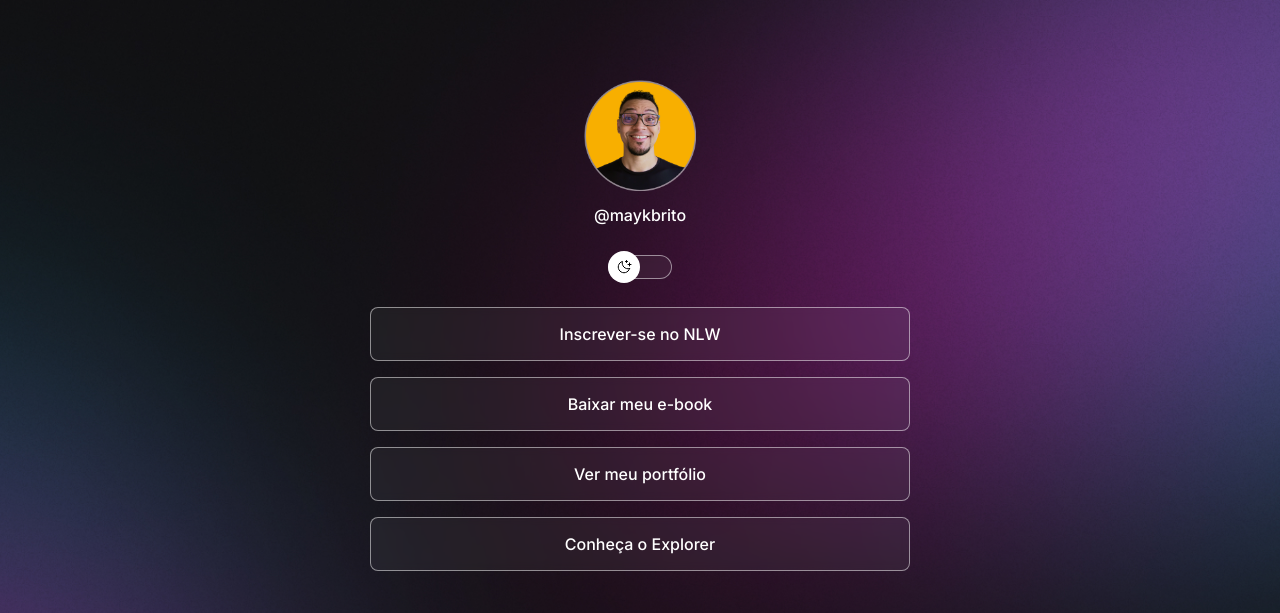
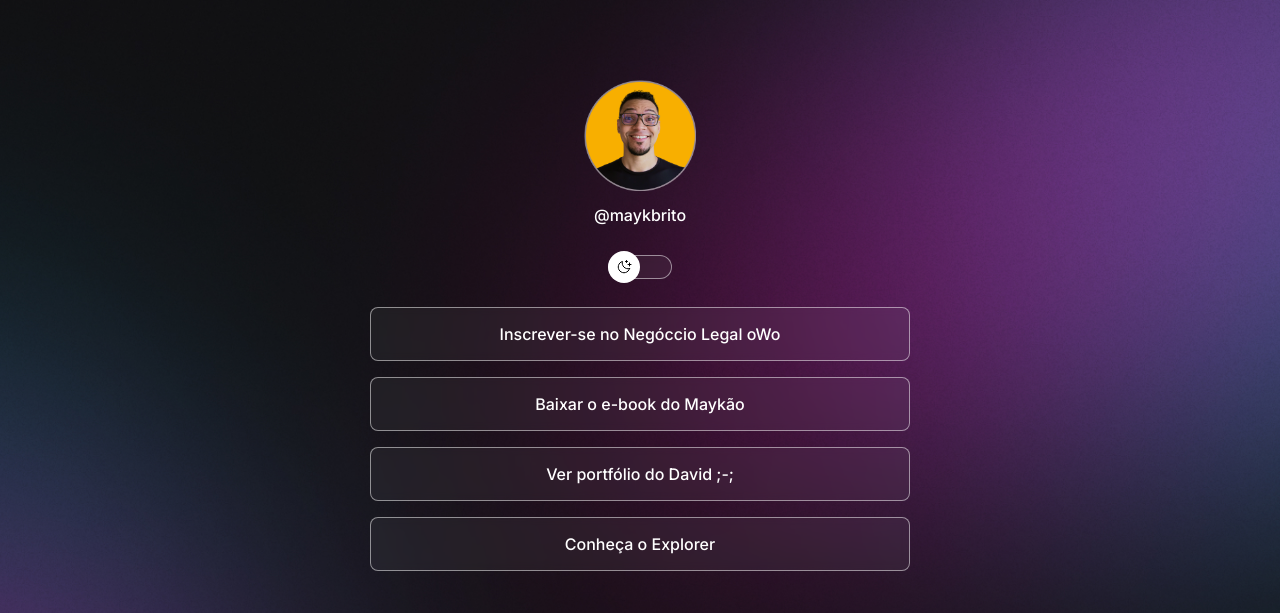
Before and after one commit to DavidLBO/projeto, a plain HTML site: page index.html in a window 1280 px wide. Shown: the top 613 px of the page. Drawn offline with nearby package versions, Linux system fonts and the light colour scheme.

Commit message:
second Commit

```diff
--- a/index.html
+++ b/index.html
@@ -28,15 +28,15 @@
 
     <ul>
       <li>
-        <a href="#">Inscrever-se no NLW</a>
+        <a href="#">Inscrever-se no Negóccio Legal oWo</a>
       </li>
 
       <li>
-        <a href="#">Baixar meu e-book</a>
+        <a href="#">Baixar o e-book do Maykão</a>
       </li>
 
       <li>
-        <a href="https://github.com/maykbrito">Ver meu portfólio</a>
+        <a href="https://github.com/DavidLBO">Ver portfólio do David ;-;</a>
       </li>
 
       <li>
```
